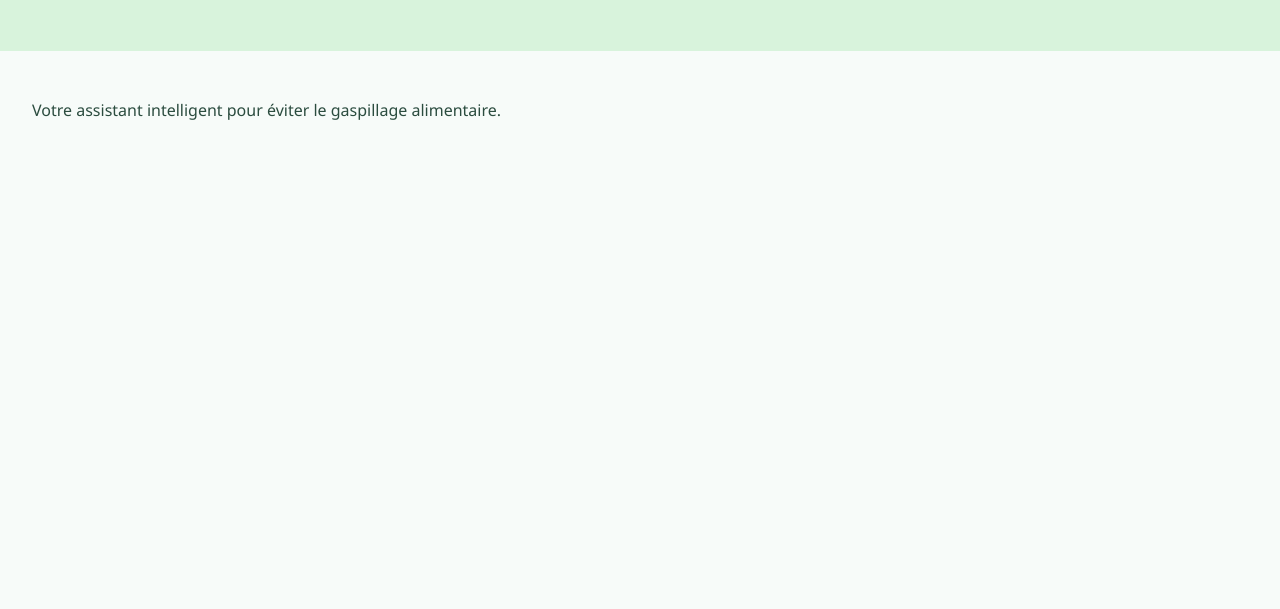
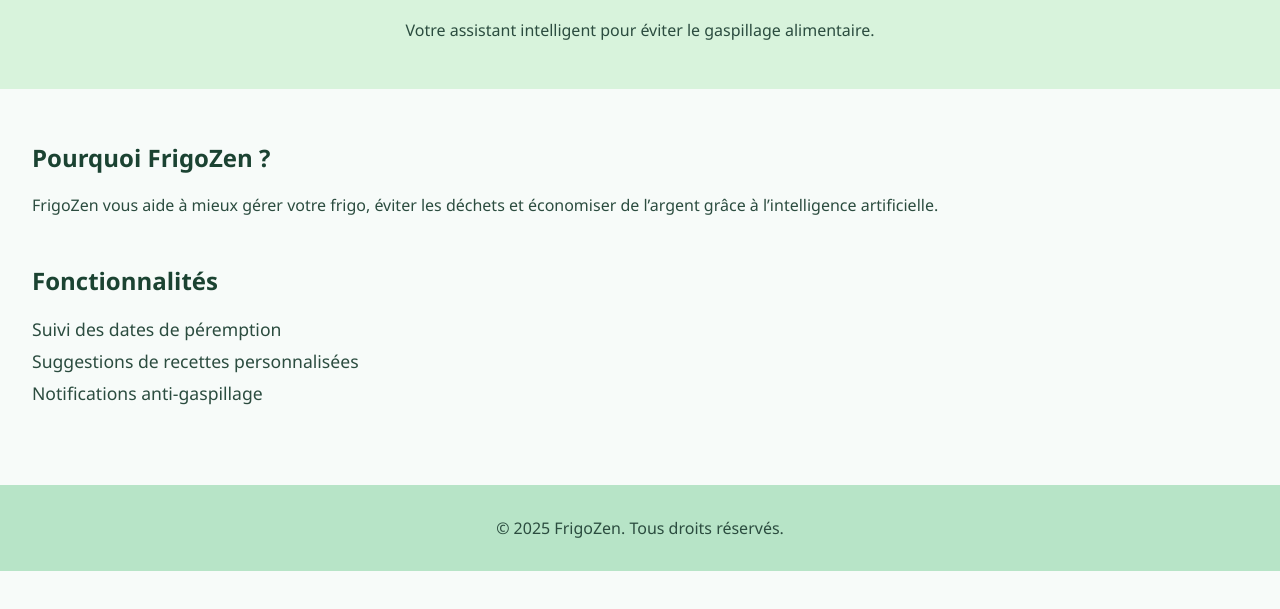
Before and after one commit to darkghost2077/frigozen-site, a plain HTML site: page index.html in a window 1280 px wide. Shown: the part 137-746 px from the top of the page. Drawn offline with Linux system fonts and the light colour scheme.

Commit message:
Update index.html

```diff
--- a/index.html
+++ b/index.html
@@ -7,15 +7,34 @@
 </head>
 <body>
 
-  <!-- Logo placé ici en haut de page -->
+  <!-- En-tête avec logo et titre -->
   <header>
     <img src="logo.png" alt="Logo FrigoZen" class="logo">
     <h1>Bienvenue sur FrigoZen</h1>
+    <p>Votre assistant intelligent pour éviter le gaspillage alimentaire.</p>
   </header>
 
+  <!-- Contenu principal -->
   <main>
-    <p>Votre assistant intelligent pour éviter le gaspillage alimentaire.</p>
+    <section>
+      <h2>Pourquoi FrigoZen ?</h2>
+      <p>FrigoZen vous aide à mieux gérer votre frigo, éviter les déchets et économiser de l’argent grâce à l’intelligence artificielle.</p>
+    </section>
+
+    <section>
+      <h2>Fonctionnalités</h2>
+      <ul>
+        <li>Suivi des dates de péremption</li>
+        <li>Suggestions de recettes personnalisées</li>
+        <li>Notifications anti-gaspillage</li>
+      </ul>
+    </section>
   </main>
+
+  <!-- Pied de page -->
+  <footer>
+    <p>&copy; 2025 FrigoZen. Tous droits réservés.</p>
+  </footer>
 
 </body>
 </html>
```
